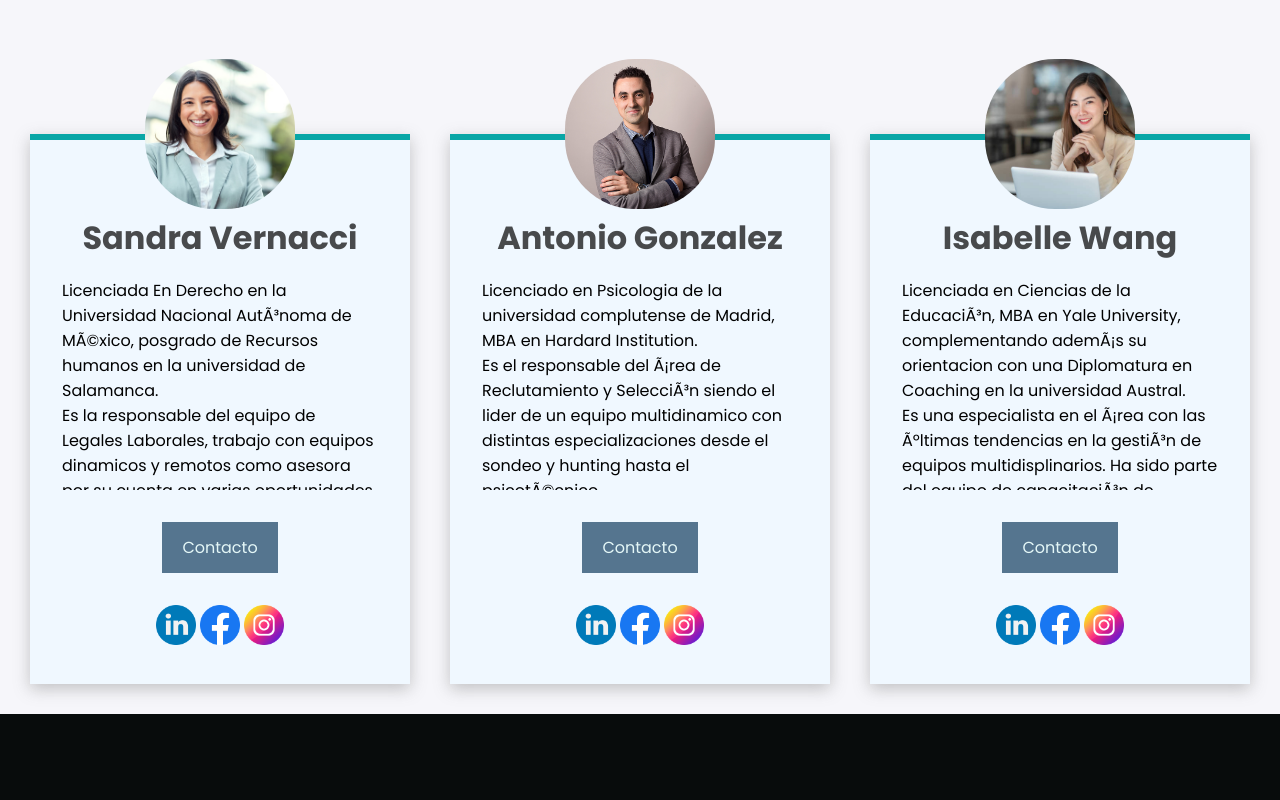
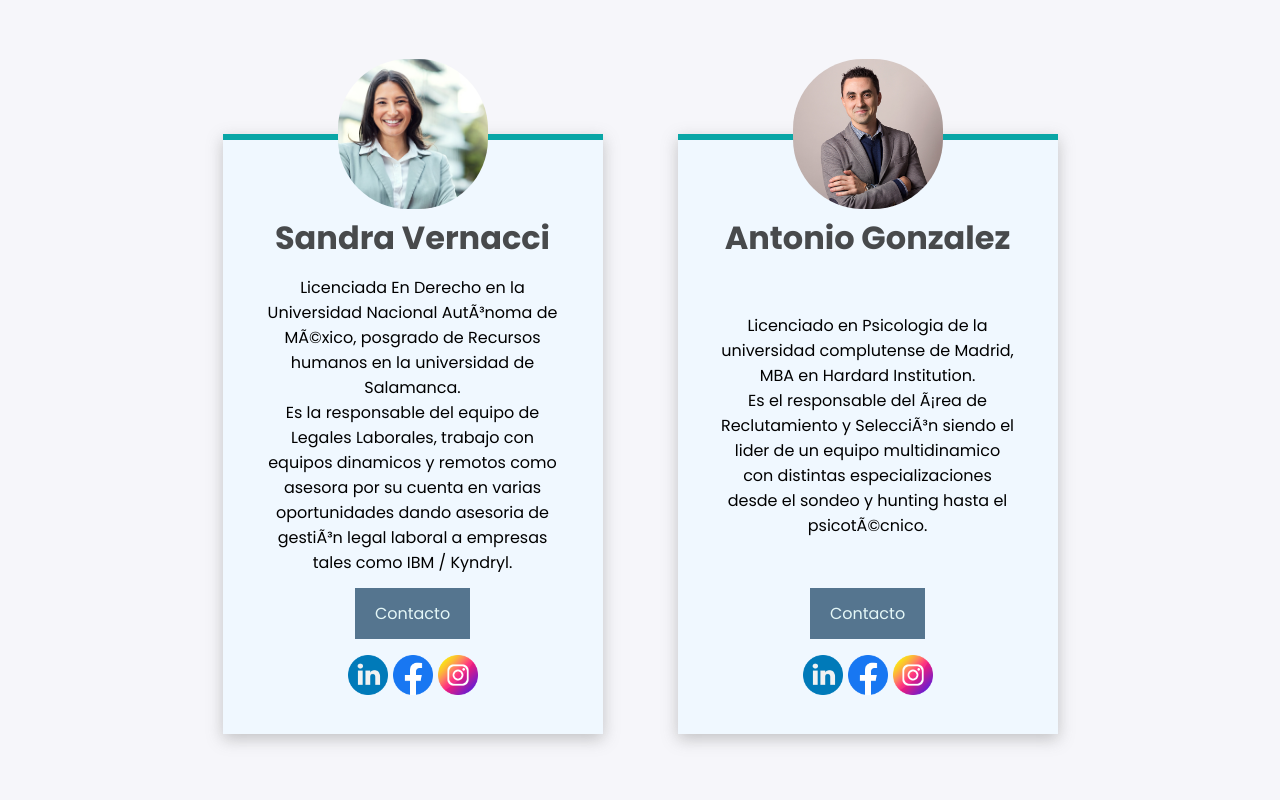
Before and after one commit to lucapicazzo/consultoria, a plain HTML site: page sobrenosotros.html in a window 1280 px wide. Shown: the part 1280-2080 px from the top of the page. Drawn offline with Linux system fonts and the light colour scheme.

Commit message:
commit final

```diff
--- a/css/sobrenosotros.css
+++ b/css/sobrenosotros.css
@@ -229,17 +229,19 @@ p {
     width: 100%;
     margin: auto;
     display: flex;
-    justify-content: space-between;
+    justify-content: center;
+    gap: 75px;
     align-items: center;
     flex-wrap: wrap;
     overflow: hidden;
     padding: 30px;
     padding-top: 120px;
+    padding-bottom: 120px;
 }
 
 .miembros {
     width: 380px;
-    height: 550px;
+    height: 600px;
     background-color: aliceblue;
     box-shadow: 0px 5px 15px rgba(128, 128, 128, 0.443);
     position: relative;
@@ -322,9 +324,25 @@ p {
 }
 
 .descripcion {
-    font-size: 25px;
-    line-height: 28px;
-    text-align: justify;
+    display: flex;
+    justify-content: center;
+    align-items: center;
+    padding: 10px;
+    margin: 0;
+    height: 100%;
+    margin: auto;
+    font-size: 1rem;
+    /* line-height: 28px; */
+    text-align: center;
+}
+
+.buttom-container {
+    display: flex;
+    justify-content: center;
+    align-items: center;
+    width: 100%;
+    margin: 0;
+    padding: 0;
 }
 
 .buttom {
@@ -333,18 +351,19 @@ p {
     background-color: rgba(21, 62, 96, 0.7);
     font-weight: 500;
     padding: 13px 20px;
-    margin: 2rem;
+    margin: 1rem;
 }
 
 .redes {
-    position: absolute;
+
     bottom: 0;
     left: 0;
-    width: 400px;
+    width: 100%;
     display: flex;
+    gap: 5px;
     justify-content: center;
     align-items: center;
-    margin-top: 4rem;
+
 }
 
 .icon {
--- a/sobrenosotros.html
+++ b/sobrenosotros.html
@@ -68,10 +68,12 @@
 
         <div class="miembros">
             <h3 class="nombre">Sandra Vernacci</h3>
-            <p class="Descripción">Licenciada En Derecho en la Universidad Nacional Autónoma de México, posgrado de Recursos humanos en la universidad de Salamanca. <br>
+            <p class="descripcion">Licenciada En Derecho en la Universidad Nacional Autónoma de México, posgrado de Recursos humanos en la universidad de Salamanca. <br>
                 Es la responsable del equipo de Legales Laborales, trabajo con equipos dinamicos y remotos como asesora por su cuenta en varias oportunidades dando asesoria de gestión legal laboral a empresas tales como IBM / Kyndryl.  </p>
-            <a href="" class="buttom">Contacto</a>
-            <div class="Redes">
+        <div class="buttom-container">
+            <a href="#" class="buttom">Contacto</a>
+        </div>
+            <div class="redes">
                 <a href="https://www.linkedin.com/" title="Linkedin"><img src="./images/linkedin.png" alt="" class="icon"></a>
                 <a href="https://www.Facebook.com/" title="Facebook"><img src="./images/facebook.png" alt="" class="icon"></a>
                 <a href="https://www.Instagram.com/" title="Instagram"><img src="./images/instagram.png" alt="" class="icon"></a>
@@ -81,10 +83,12 @@
 
         <div class="miembros">
             <h3 class="nombre">Antonio Gonzalez</h3>
-            <p class="Descripción">Licenciado en Psicologia de la universidad complutense de Madrid, MBA en Hardard Institution. <br>
+            <p class="descripcion">Licenciado en Psicologia de la universidad complutense de Madrid, MBA en Hardard Institution. <br>
             Es el responsable del área de Reclutamiento y Selección siendo el lider de un equipo multidinamico con distintas especializaciones desde el sondeo y hunting hasta el psicotécnico. </p>
-            <a href="" class="buttom">Contacto</a>
-            <div class="Redes">
+            <div class="buttom-container">
+                <a href="#" class="buttom">Contacto</a>
+            </div>
+            <div class="redes">
                 <a href="https://www.linkedin.com/" title="Linkedin"><img src="./images/linkedin.png" alt="" class="icon"></a>
                 <a href="https://www.Facebook.com/" title="Facebook"><img src="./images/facebook.png" alt="" class="icon"></a>
                 <a href="https://www.Instagram.com/" title="Instagram"><img src="./images/instagram.png" alt="" class="icon"></a>
@@ -93,10 +97,12 @@
 
         <div class="miembros">
             <h3 class="nombre">Isabelle Wang </h3>
-            <p class="Descripción">Licenciada en Ciencias de la Educación, MBA en Yale University, complementando además su orientacion con una Diplomatura en Coaching en la universidad Austral. <br>
+            <p class="descripcion">Licenciada en Ciencias de la Educación, MBA en Yale University, complementando además su orientacion con una Diplomatura en Coaching en la universidad Austral. <br>
             Es una especialista en el área con las últimas tendencias en la gestión de equipos multidisplinarios. Ha sido parte del equipo de capacitación de Accenture China - Argentina. </p>
-            <a href="" class="buttom">Contacto</a>
-            <div class="Redes">
+            <div class="buttom-container">
+                <a href="#" class="buttom">Contacto</a>
+            </div>
+            <div class="redes">
                 <a href="https://www.linkedin.com/" title="Linkedin"><img src="./images/linkedin.png" alt="" class="icon"></a>
                 <a href="https://www.Facebook.com/" title="Facebook"><img src="./images/facebook.png" alt="" class="icon"></a>
                 <a href="https://www.Instagram.com/" title="Instagram"><img src="./images/instagram.png" alt="" class="icon"></a>
```
